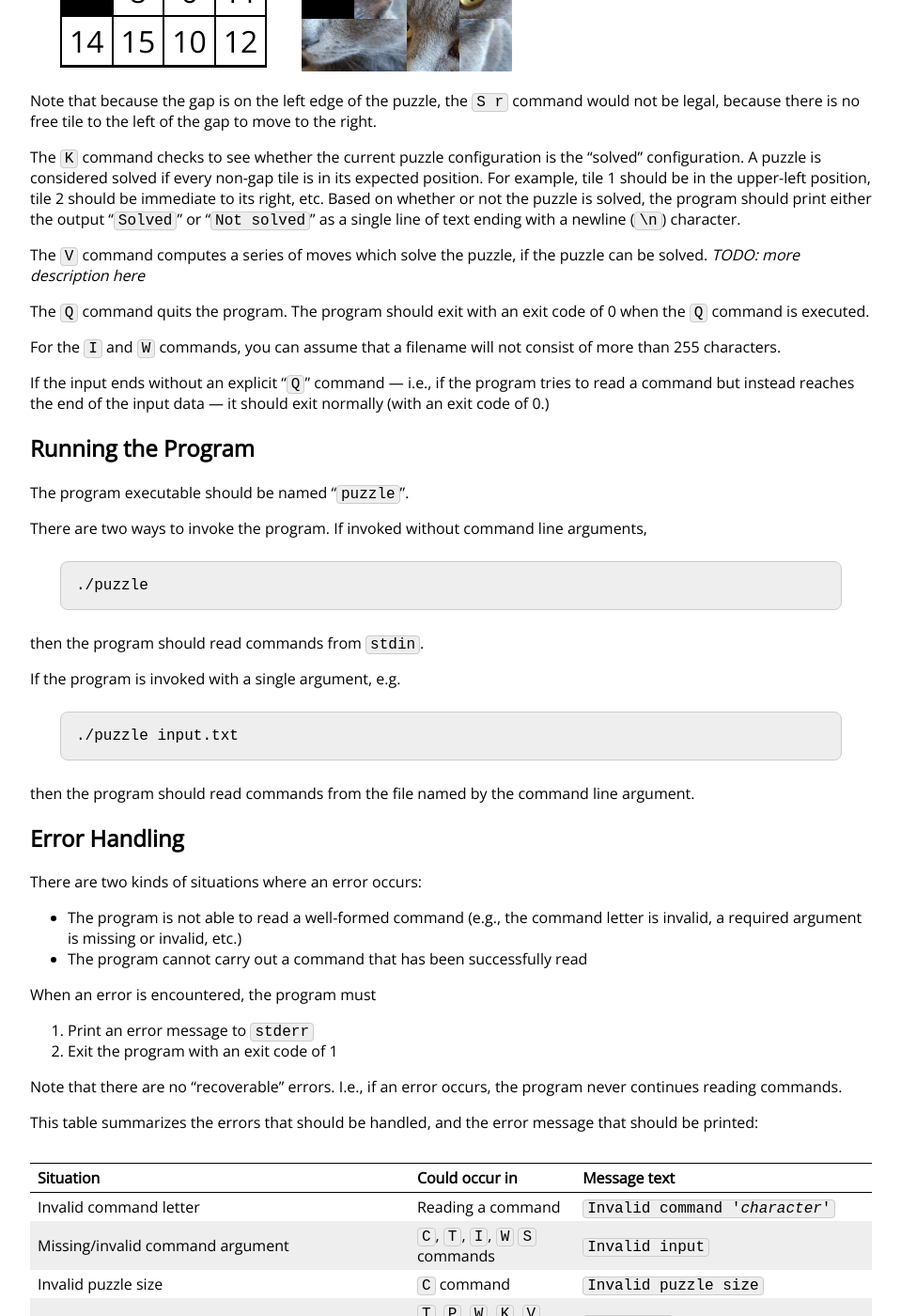
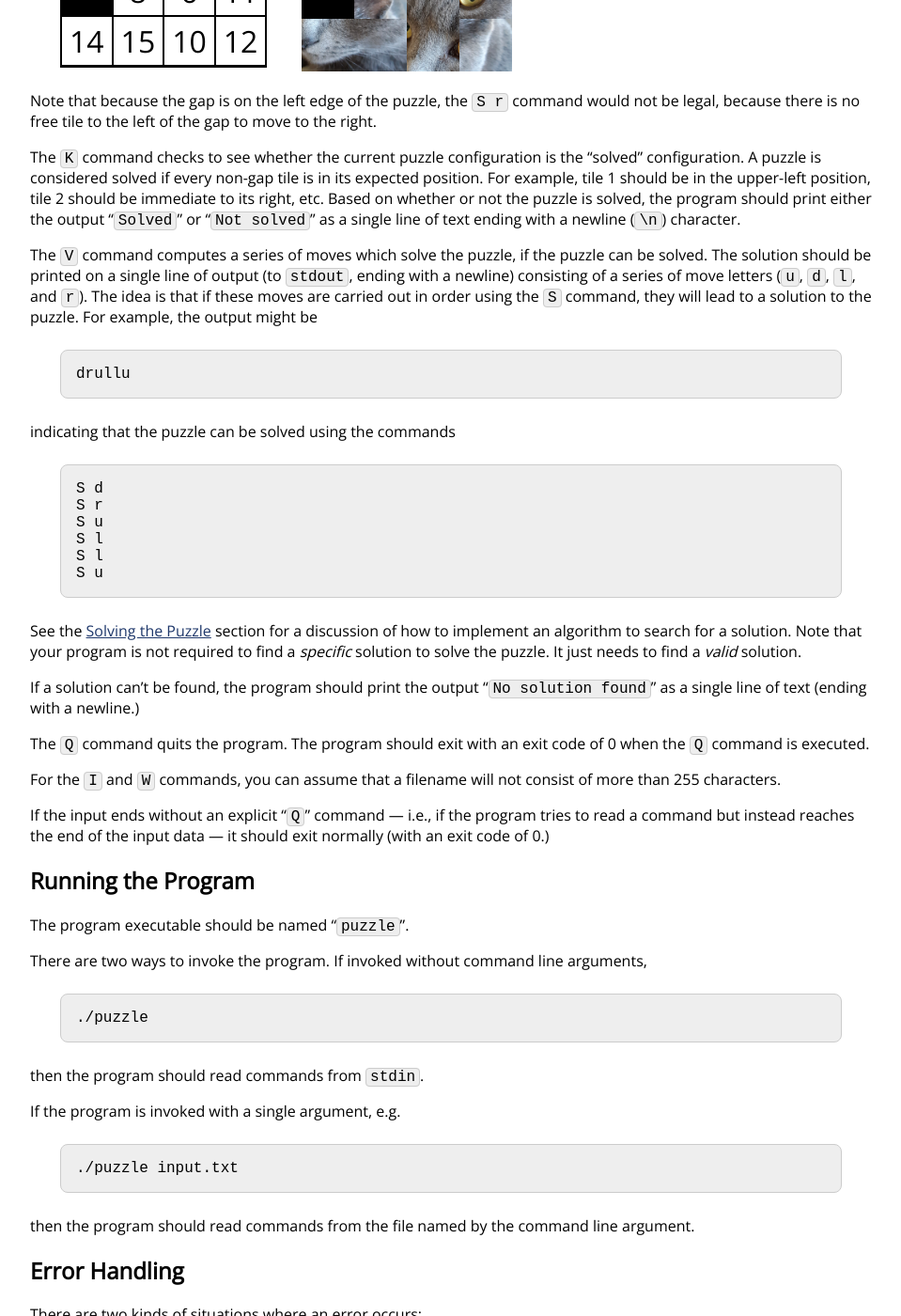
Before and after one commit to vivek-booshan/cs220-sp23, a Jekyll site: the page built from assign/midterm.md, in a window 1280 px wide and 1400 px high, scrolled down 6383 px. Shown: the whole window at 94% size, without its empty margins (160-1119 px from the left). Built offline with Jekyll 4.4.1, drawn with Linux system fonts in a browser that asks for light colours; some web fonts are replaced; formulas are drawn with MathJax 3; some of the changed text lies outside the part shown.

Commit message:
document the V command

````diff
--- a/assign/midterm.md
+++ b/assign/midterm.md
@@ -434,7 +434,34 @@ should print either the output "`Solved`" or "`Not solved`" as
 a single line of text ending with a newline (`\n`) character.
 
 The `V` command computes a series of moves which solve the puzzle,
-if the puzzle can be solved. *TODO: more description here*
+if the puzzle can be solved. The solution should be printed on a single
+line of output (to `stdout`, ending with a newline) consisting of a series
+of move letters (`u`, `d`, `l`, and `r`). The idea is that if these moves
+are carried out in order using the `S` command, they will lead to
+a solution to the puzzle. For example, the output might be
+
+```
+drullu
+```
+
+indicating that the puzzle can be solved using the commands
+
+```
+S d
+S r
+S u
+S l
+S l
+S u
+```
+
+See the [Solving the Puzzle](#solving-the-puzzle) section for a discussion
+of how to implement an algorithm to search for a solution.
+Note that your program is not required to find a *specific* solution
+to solve the puzzle. It just needs to find a *valid* solution.
+
+If a solution can't be found, the program should print the output
+"`No solution found`" as a single line of text (ending with a newline.)
 
 The `Q` command quits the program. The program should exit with an
 exit code of 0 when the `Q` command is executed.
@@ -500,7 +527,7 @@ When an error is encountered, the program must
 2. Exit the program with an exit code of 1
 
 Note that there are no "recoverable" errors. I.e., if an error occurs,
-the program never continues reading commands.
+the program does not continue reading commands.
 
 This table summarizes the errors that should be handled, and the
 error message that should be printed:
````
